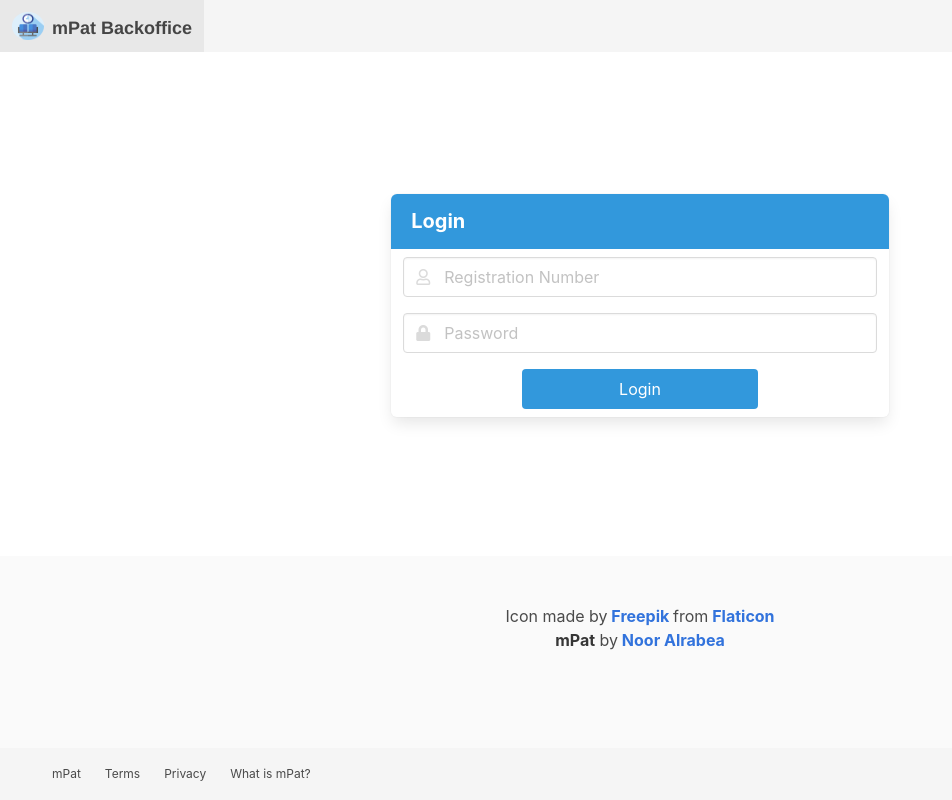
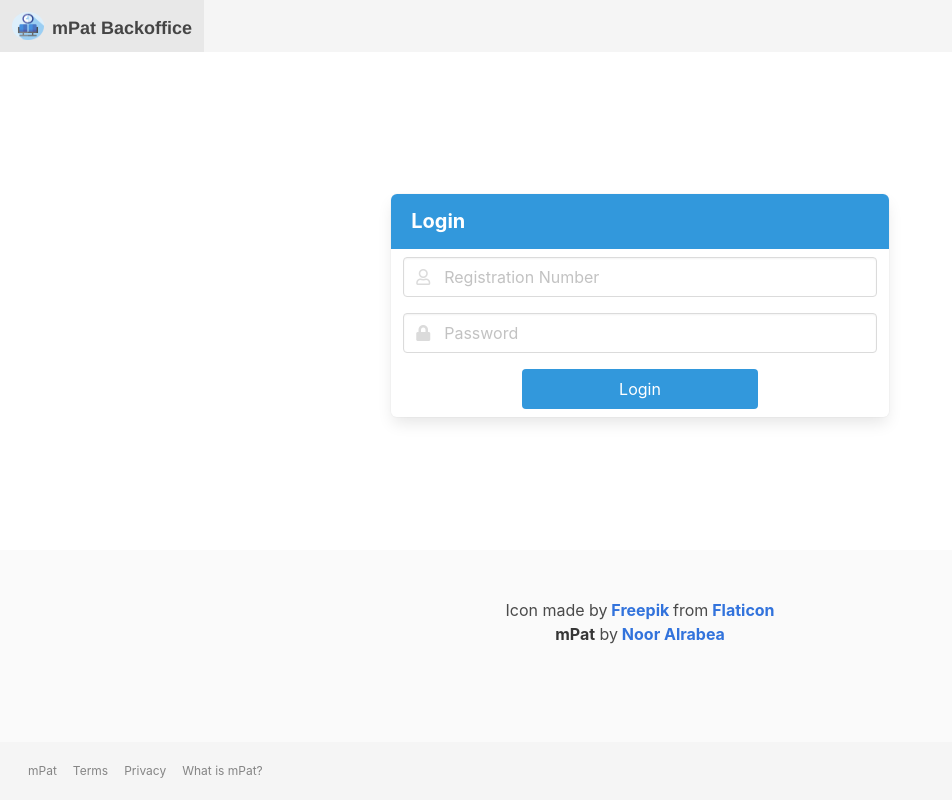
Before and after one commit to Eleanor1702/mPat, a React (Create React App) app in the folder frontend/: page / in a window 1280 px wide. Shown: the whole page, without its empty margins (0-952 px from the left). Built offline with nearby package versions, Linux system fonts and the light colour scheme.

Commit message:
Improve Footer design

```diff
--- a/frontend/src/components/Footer/Footer.css
+++ b/frontend/src/components/Footer/Footer.css
@@ -1,3 +1,11 @@
-.paddin-left-right-2rem {
-    padding: 0 2.5rem;
+.footer-menu-item {
+    padding: 0 0.5rem;
+    display: inline;
 }
+
+#footer-menu {
+    padding: 1.25rem;
+    background-color: #f5f5f5;
+    color: #858585;
+    font-size: 12px;
+}
--- a/frontend/src/components/Footer/Footer.js
+++ b/frontend/src/components/Footer/Footer.js
@@ -25,24 +25,14 @@ class Footer extends React.Component {
                                 <strong> Noor Alrabea</strong>
                             </a>
                         </p>
-
-                        {/* <p>
-                            <strong>Bulma</strong> by <a href="https://jgthms.com">Jeremy Thomas</a>. The source code is licensed
-                            <a href="http://opensource.org/licenses/mit-license.php">MIT</a>. The website content
-                            is licensed <a href="http://creativecommons.org/licenses/by-nc-sa/4.0/">CC BY NC SA 4.0</a>.
-                        </p> */}
                     </div>
                 </footer>
-                <nav className="navbar is-light">
-                    <div className="navbar-start">
-                        <div className="navbar-menu is-size-7 paddin-left-right-2rem">
-                            <div className="navbar-item is-size-7">mPat</div>
-                            <a className="navbar-item">Terms</a>
-                            <a className="navbar-item">Privacy</a>
-                            <a className="navbar-item">What is mPat?</a>
-                        </div>
-                    </div>
-                </nav>
+                <ul id="footer-menu">
+                    <li className="footer-menu-item">mPat</li>
+                    <li className="footer-menu-item">Terms</li>
+                    <li className="footer-menu-item">Privacy</li>
+                    <li className="footer-menu-item">What is mPat?</li>
+                </ul>
             </div>
         );
     }
```
